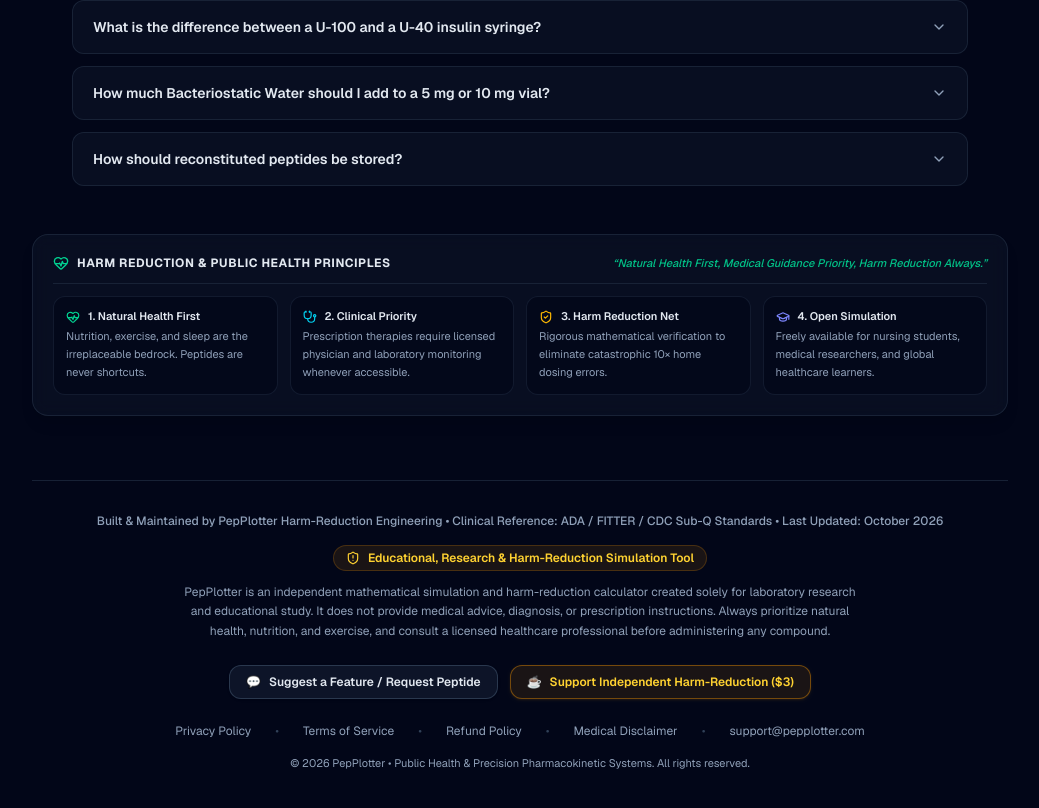
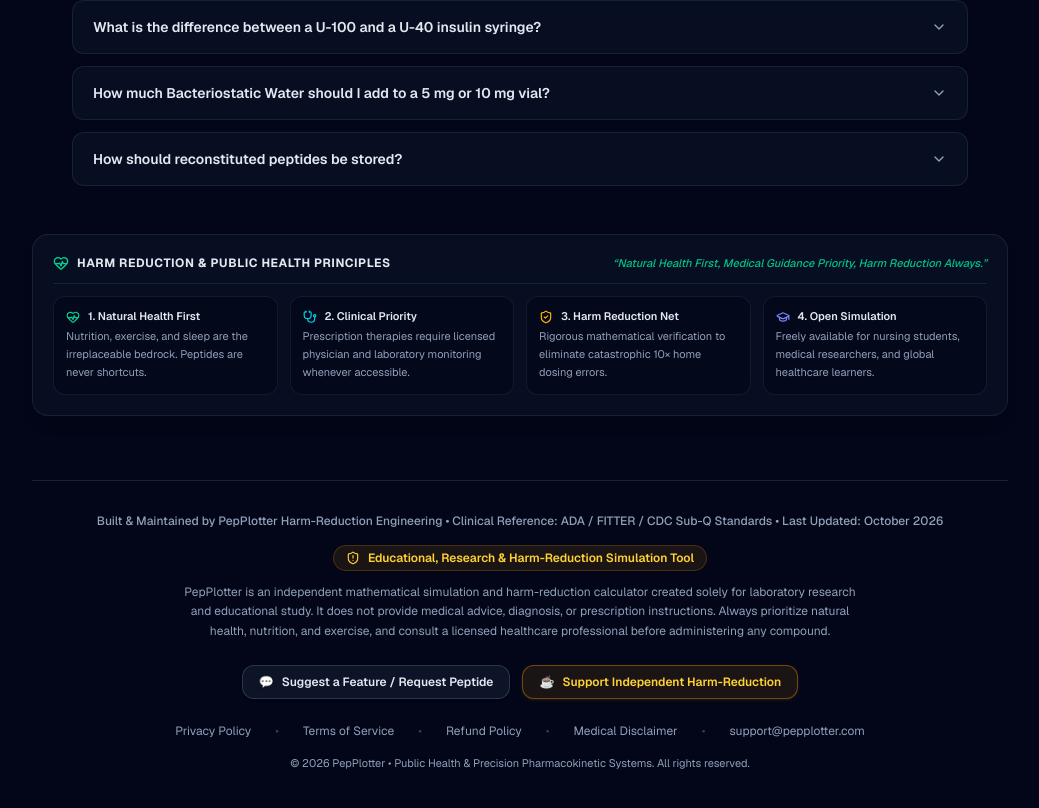
Before and after one commit to issuunnyy/pepplotter.com, a Next.js app: page / in a window 1280 px wide. Shown: the part 5485-6293 px from the top of the page, without its empty margins (120-1159 px from the left). Built offline with nearby package versions, Linux system fonts and the light colour scheme.

Commit message:
style: remove explicit () price tag from BMC buttons to enhance pure public-good aesthetic

```diff
--- a/src/app/page.tsx
+++ b/src/app/page.tsx
@@ -1387,7 +1387,7 @@ const splitList: InjectionEntry[] = [];
               className="inline-flex items-center gap-2 px-4 py-2 bg-amber-500/10 hover:bg-amber-500/20 border border-amber-500/40 hover:border-amber-400 text-amber-300 rounded-xl text-xs font-semibold transition-all shadow-sm shadow-amber-500/10"
             >
               <span>☕</span>
-              <span>Support Independent Harm-Reduction ($3)</span>
+              <span>Support Independent Harm-Reduction</span>
             </a>
           </div>
 
--- a/src/components/ProtocolReportModal.tsx
+++ b/src/components/ProtocolReportModal.tsx
@@ -340,7 +340,7 @@ export const ProtocolReportModal: React.FC<ProtocolReportModalProps> = ({
               rel="noopener noreferrer"
               className="inline-flex items-center gap-1 px-3 py-1 bg-amber-500/15 hover:bg-amber-500/25 border border-amber-500/40 hover:border-amber-300 text-amber-300 text-xs font-semibold rounded-lg transition-all shrink-0 cursor-pointer"
             >
-              <span>Support the Developer ($3)</span>
+              <span>Support the Developer</span>
               <span>&rarr;</span>
             </a>
           </div>
```
